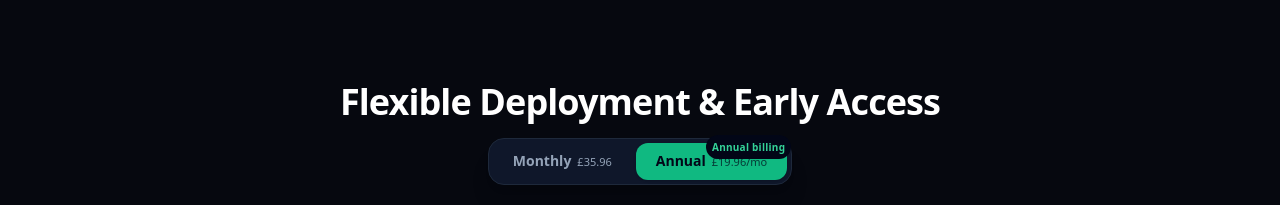
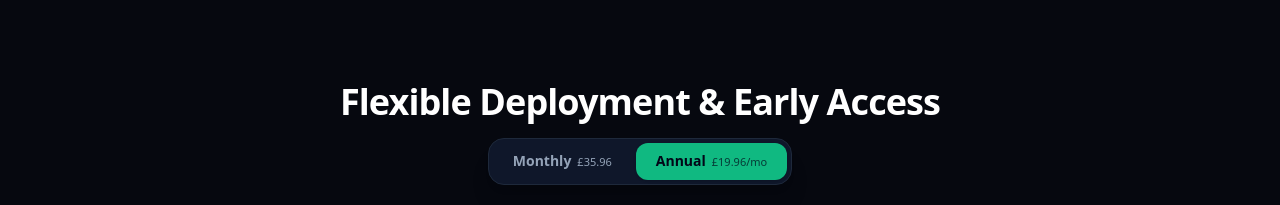
Before and after one commit to flowentechnologies/flowen-platform, a Next.js app: page /pricing in a window 1280 px wide. Shown: the part 1220-1425 px from the top of the page. Built offline with nearby package versions, Linux system fonts and the light colour scheme; no server answers.

Commit message:
fix: public factual copy - src/components/Pricing.tsx [skip ci]
Removed annual billing label from Pricing component.

```diff
--- a/src/components/Pricing.tsx
+++ b/src/components/Pricing.tsx
@@ -115,13 +115,7 @@ export default function PricingSection({ initialCycle = 'yearly' }: { initialCyc
           >
             Annual
             <span className={`ml-1.5 text-[11px] font-normal ${cycle === 'yearly' ? 'text-slate-950/70' : 'text-slate-400'}`}>£19.96/mo</span>
-            <span className={`absolute -top-2 -right-1 px-1.5 py-0.5 rounded-full text-[10px] font-extrabold tracking-wide ${
-              cycle === 'yearly'
-                ? 'bg-slate-950 text-emerald-400'
-                : 'bg-emerald-500 text-slate-950'
-            }`}>
-              Annual billing
-            </span>
+
           </button>
         </div>
       </div>
```
